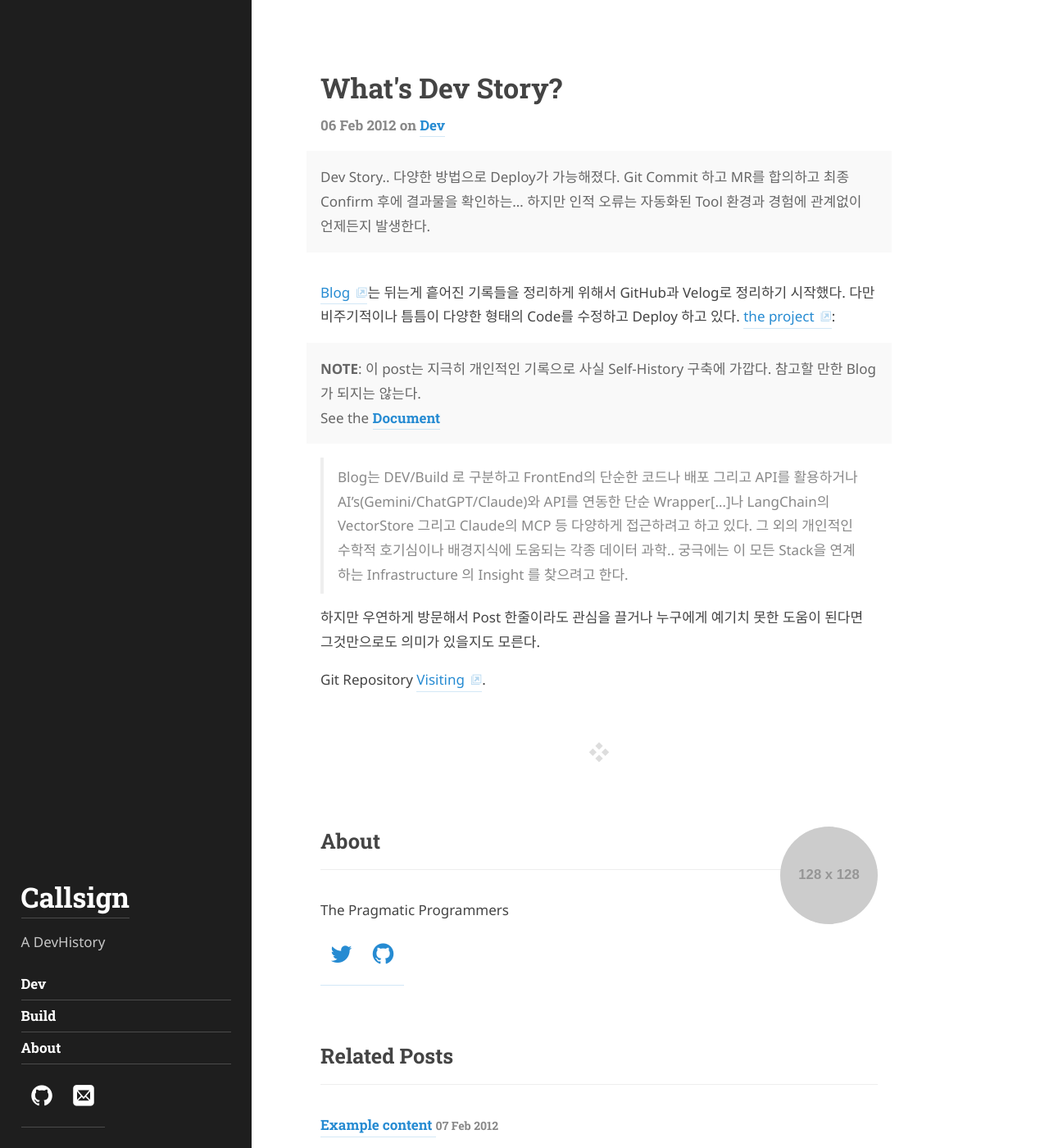
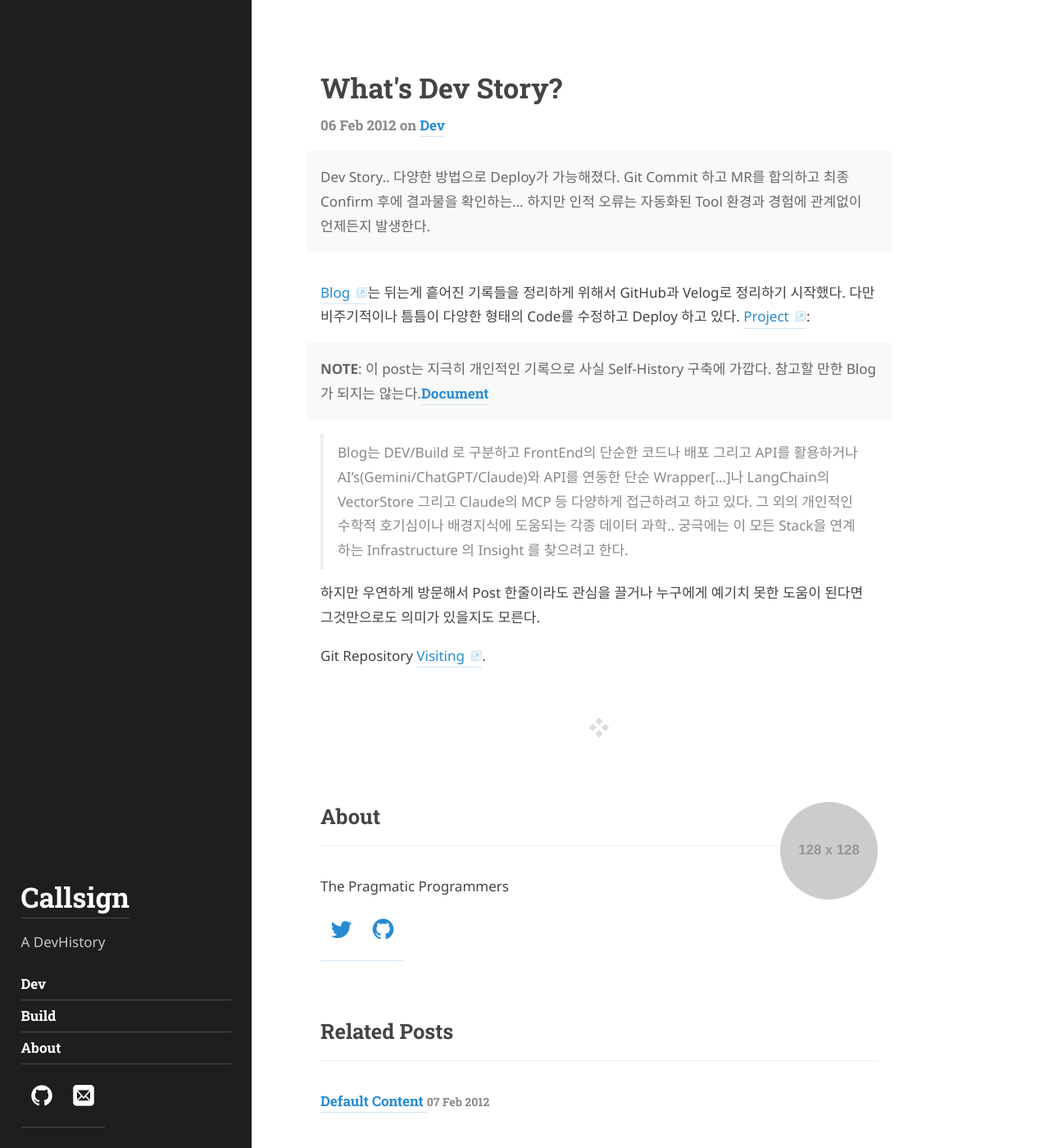
Before and after one commit to callsign88/callsign88.github.io, a Jekyll site: the page built from _posts/2012-02-06-whats-jekyll.md, in a window 1280 px wide and 1400 px high. Shown: the whole window at 82% size. Built offline with Jekyll 4.4.1, drawn with Linux system fonts in a browser that asks for light colours; some web fonts are replaced.

Commit message:
Update post titles and refine content in Jekyll and Example posts

```diff
--- a/_posts/2012-02-06-whats-jekyll.md
+++ b/_posts/2012-02-06-whats-jekyll.md
@@ -8,10 +8,9 @@ author: author2
 canonical_url: http://github.blog/
 ---
 
-[Blog](https://velog.io/@callsign88/posts)는 뒤는게 흩어진 기록들을 정리하게 위해서 GitHub과 Velog로 정리하기 시작했다. 다만 비주기적이나 틈틈이 다양한 형태의 Code를 수정하고 Deploy 하고 있다. [the project](https://github.com/callsign88):
+[Blog](https://velog.io/@callsign88/posts)는 뒤는게 흩어진 기록들을 정리하게 위해서 GitHub과 Velog로 정리하기 시작했다. 다만 비주기적이나 틈틈이 다양한 형태의 Code를 수정하고 Deploy 하고 있다. [Project](https://github.com/callsign88):
 
-**NOTE**: 이 post는 지극히 개인적인 기록으로 사실 Self-History 구축에 가깝다. 참고할 만한 Blog가 되지는 않는다.
-See the [Document][docs]{:.heading.flip-title}
+**NOTE**: 이 post는 지극히 개인적인 기록으로 사실 Self-History 구축에 가깝다. 참고할 만한 Blog가 되지는 않는다.[Document][docs]{:.heading.flip-title}
 {:.message}
 
   > Blog는 DEV/Build 로 구분하고 FrontEnd의 단순한 코드나 배포 그리고 API를 활용하거나 AI's(Gemini/ChatGPT/Claude)와 API를 연동한 단순 Wrapper[...]나 LangChain의 VectorStore 그리고 Claude의 MCP 등 다양하게 접근하려고 하고 있다. 그 외의 개인적인 수학적 호기심이나 배경지식에 도움되는 각종 데이터 과학.. 궁극에는 이 모든 Stack을 연계하는 Infrastructure 의 Insight 를 찾으려고 한다.
--- a/_posts/2012-02-07-example-content.md
+++ b/_posts/2012-02-07-example-content.md
@@ -1,6 +1,6 @@
 ---
 layout: post
-title: Example content
+title: Default Content
 description: >
  [Default] DEV/Build Blog Post 오랜기안 작업하면서 정기점검이나 대규모 작업 장애에 대처하면서 발생한 각종 Coldcase에 대한 기록들
 tags: [Dev]
```
